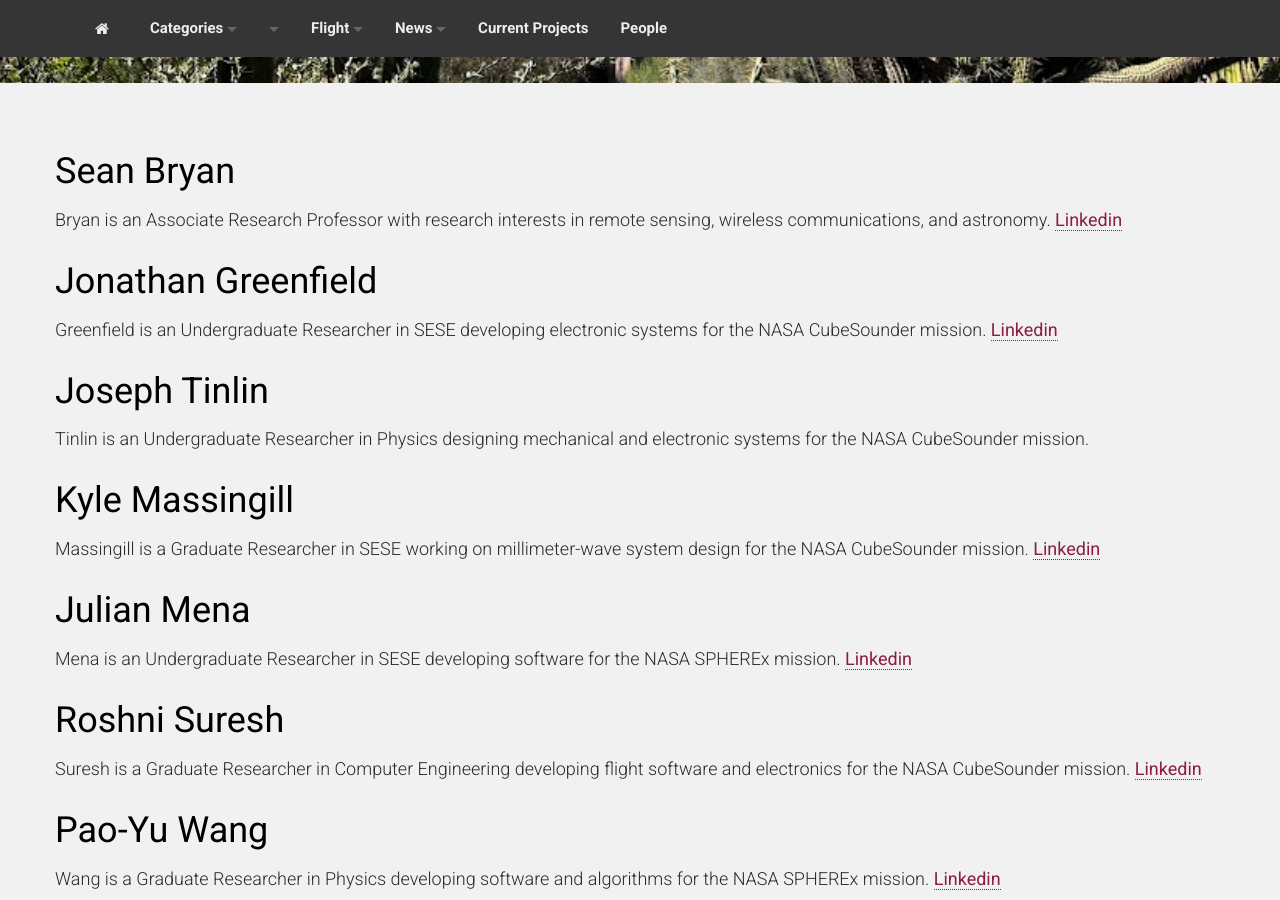
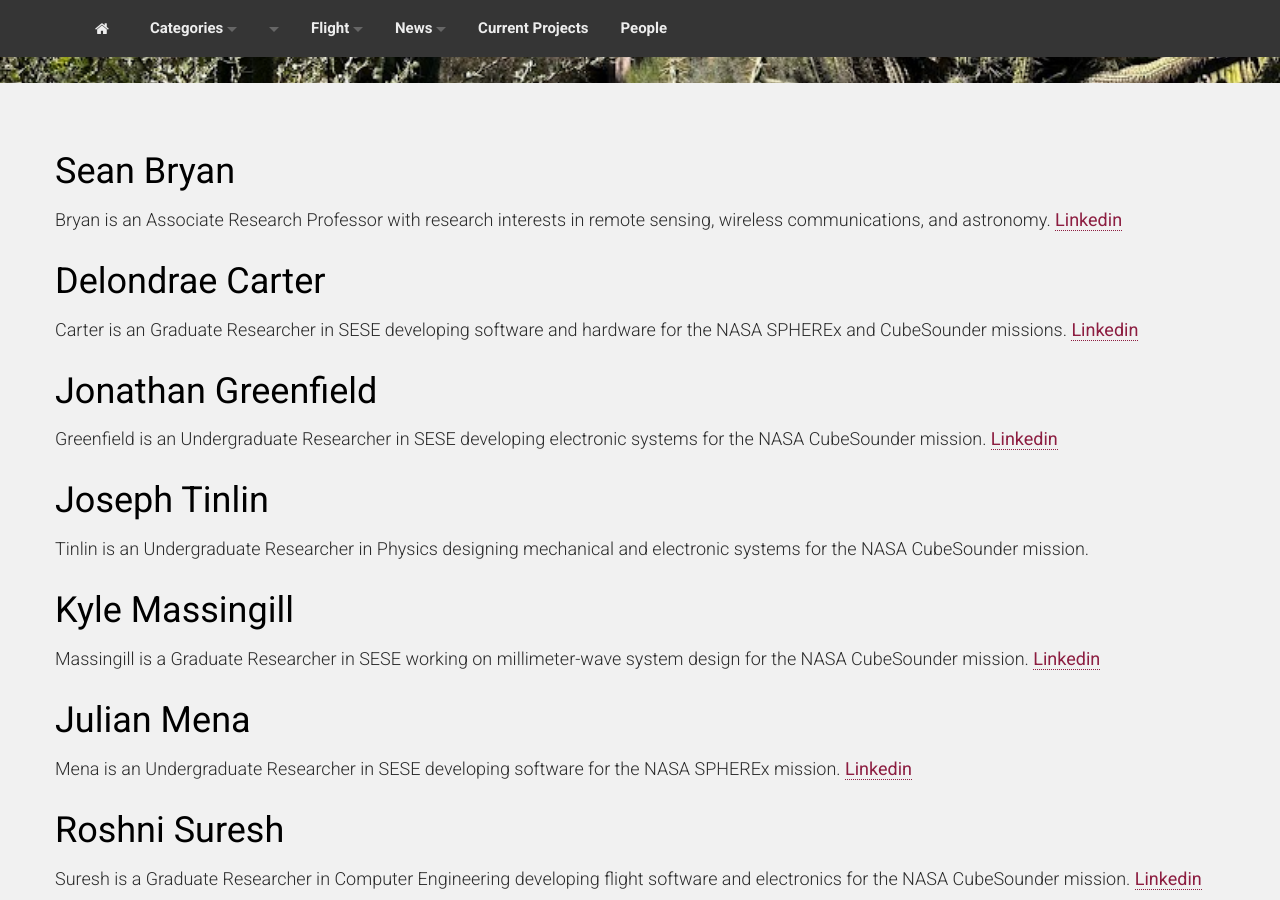
Before and after one commit to asu-sense-lab/asu-sense-lab.github.io, a Jekyll site: the page built from people.html, in a window 1280 px wide and 900 px high, scrolled down 425 px. Built offline with Jekyll 4.4.1, drawn with Linux system fonts in a browser that asks for light colours; a style sheet for code colours, icons or effects is not loaded.

Commit message:
Update people.html

```diff
--- a/people.html
+++ b/people.html
@@ -11,6 +11,8 @@ image:
     <div class="row">
       <h2>Sean Bryan</h2>
       <p>Bryan is an Associate Research Professor with research interests in remote sensing, wireless communications, and astronomy. <a href="https://www.linkedin.com/in/seanabryan/">Linkedin</a></p>
+      <h2>Delondrae Carter</h2>
+      <p>Carter is an Graduate Researcher in SESE developing software and hardware for the NASA SPHEREx and CubeSounder missions. <a href="https://www.linkedin.com/in/delondrae-carter-0921b31a5/">Linkedin</a></p>
       <h2>Jonathan Greenfield</h2>
       <p>Greenfield is an Undergraduate Researcher in SESE developing electronic systems for the NASA CubeSounder mission. <a href="https://www.linkedin.com/in/jonathan-greenfield-2080531a4/">Linkedin</a></p>
       <h2>Joseph Tinlin</h2>
```
